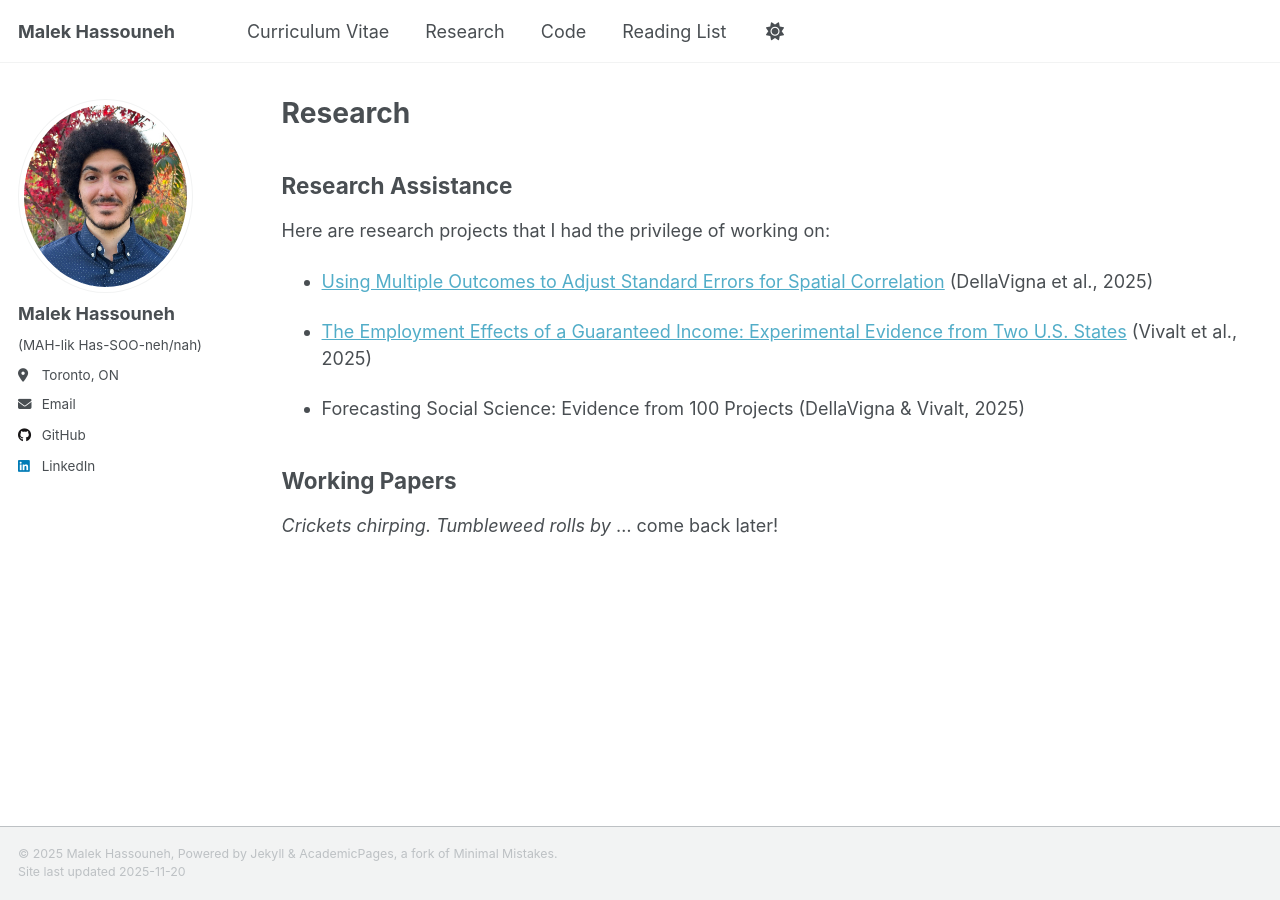
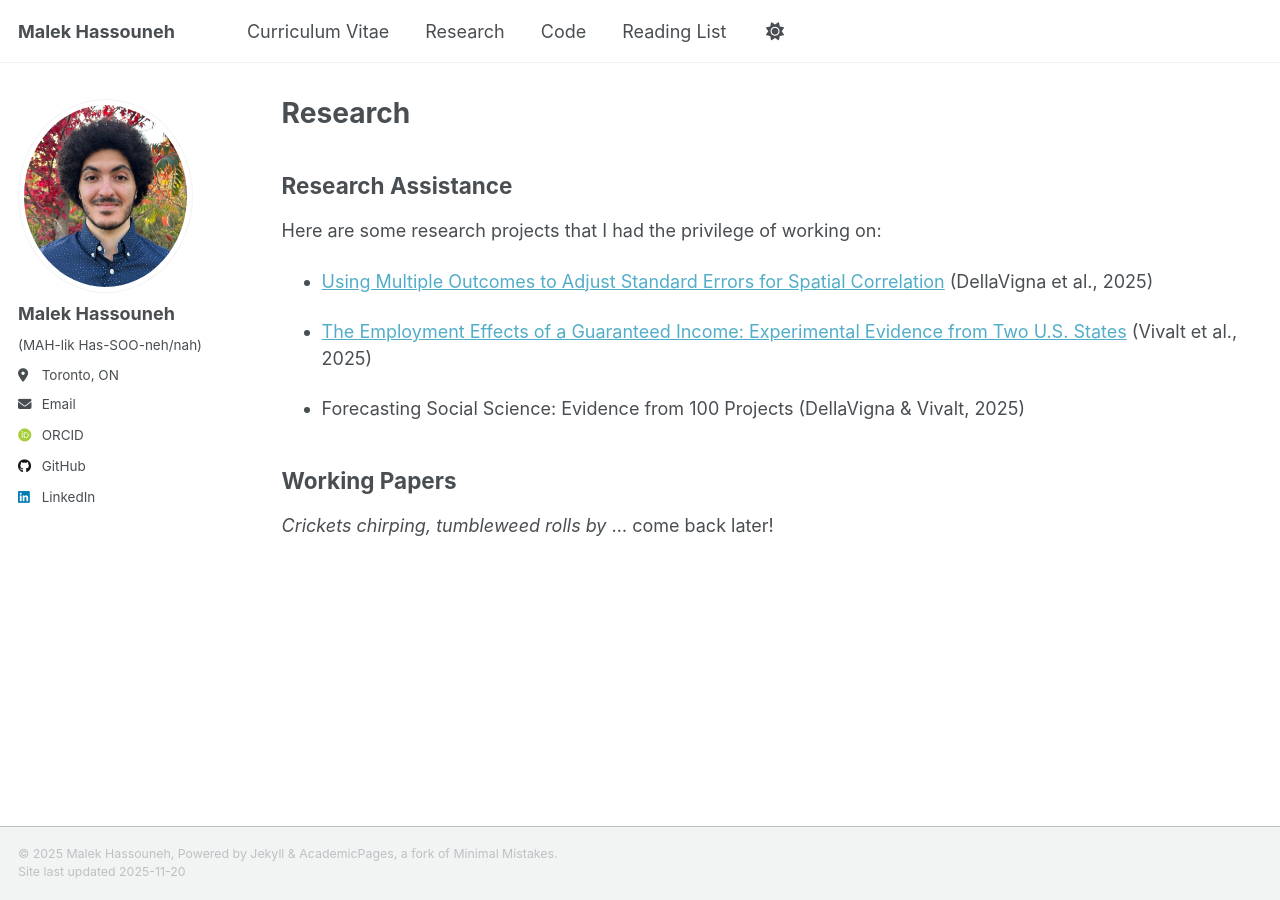
Before and after one commit to malekhassouneh/malekhassouneh.github.io, a Jekyll site: the page built from _pages/research.md, in a window 1280 px wide. Built offline with Jekyll 4.4.1, drawn with Linux system fonts in a browser that asks for light colours; some web fonts are replaced; a script that is not in the unit is left out.

Commit message:
Add ORCID link

```diff
--- a/_config.yml
+++ b/_config.yml
@@ -38,7 +38,7 @@ author:
   googlescholar    : # "https://scholar.google.com/citations?user=PS_CX0AAAAAJ"
   inspire-hep      : # URL
   impactstory      : # URL
-  orcid            : # "https://orcid.org/yourorcidurl"
+  orcid            : "https://orcid.org/0009-0007-3237-1542" # "https://orcid.org/yourorcidurl"
   semantic         : # URL
   pubmed           : # "https://www.ncbi.nlm.nih.gov/pubmed/?term=john+snow"
   researchgate     : # URL
--- a/_pages/research.md
+++ b/_pages/research.md
@@ -10,7 +10,7 @@ author_profile: true
 
 Research Assistance
 ------
-Here are research projects that I had the privilege of working on:
+Here are some research projects that I had the privilege of working on:
 
 - <span style = "color: black">[Using Multiple Outcomes to Adjust Standard Errors for Spatial Correlation](https://www.nber.org/papers/w33716)</span>  (DellaVigna et al., 2025)
 
@@ -22,4 +22,4 @@ Here are research projects that I had the privilege of working on:
 
 Working Papers
 ------
-*Crickets chirping. Tumbleweed rolls by* ... come back later!
+*Crickets chirping, tumbleweed rolls by* ... come back later!
```
